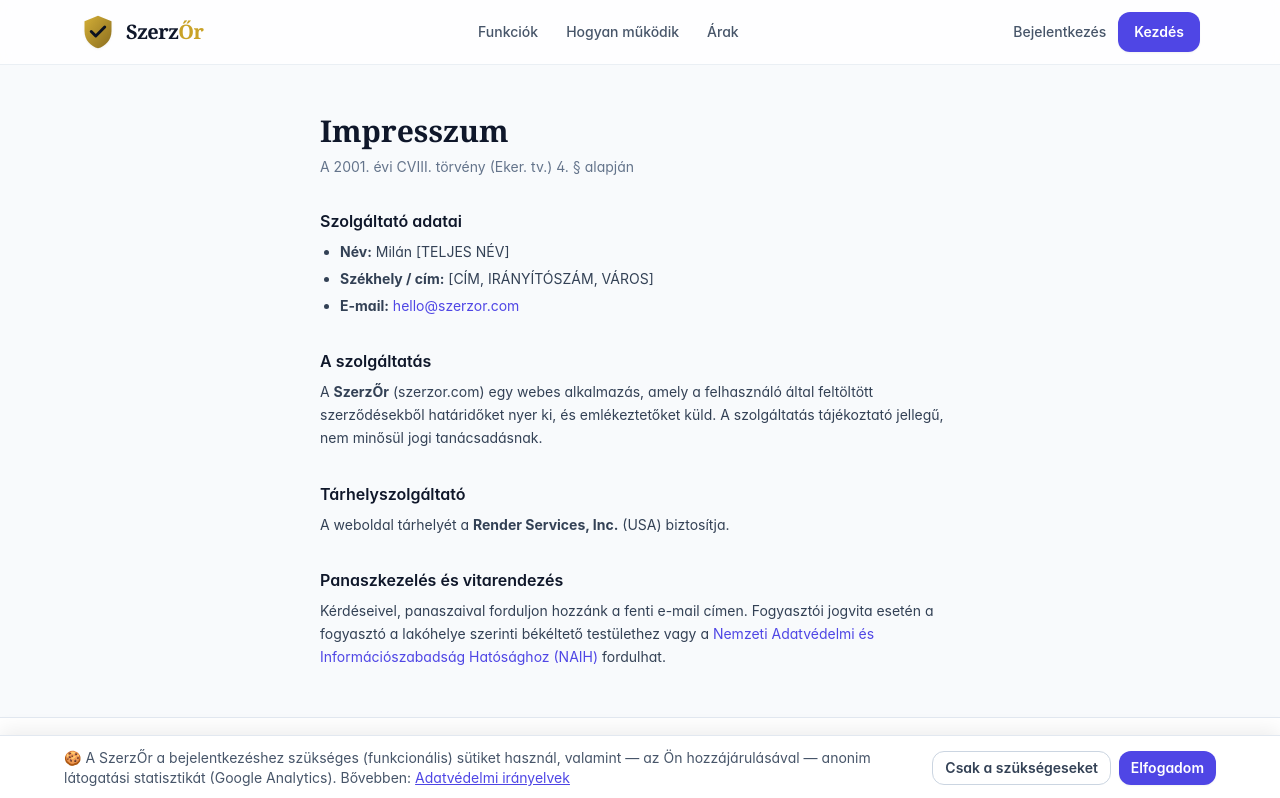
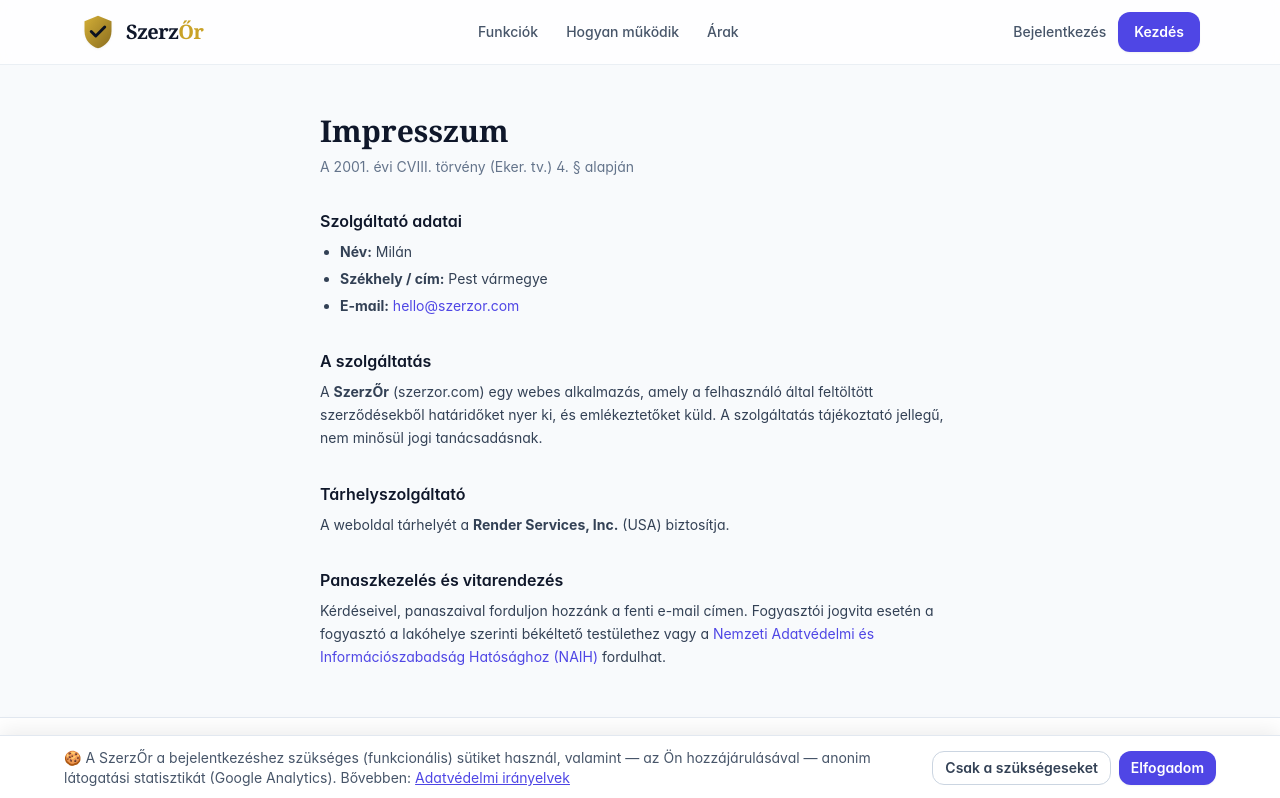
Before and after one commit to Nyulbelawoman/szerz-r, a Next.js app: page /impresszum in a window 1280 px wide. Shown: the top 798 px of the page. Built offline with nearby package versions, Linux system fonts and the light colour scheme; no server answers.

Commit message:
Impresszum: Milan, Pest varmegye

```diff
--- a/src/app/impresszum/page.tsx
+++ b/src/app/impresszum/page.tsx
@@ -14,8 +14,8 @@
         <section>
           <h2 className="text-base font-semibold text-slate-900">Szolgáltató adatai</h2>
           <ul className="mt-2 list-disc space-y-1 pl-5">
-            <li><strong>Név:</strong> Milán [TELJES NÉV]</li>
-            <li><strong>Székhely / cím:</strong> [CÍM, IRÁNYÍTÓSZÁM, VÁROS]</li>
+            <li><strong>Név:</strong> Milán</li>
+            <li><strong>Székhely / cím:</strong> Pest vármegye</li>
             <li>
               <strong>E-mail:</strong>{" "}
               <a href="mailto:hello@szerzor.com" className="text-brand-600 hover:underline">
```
